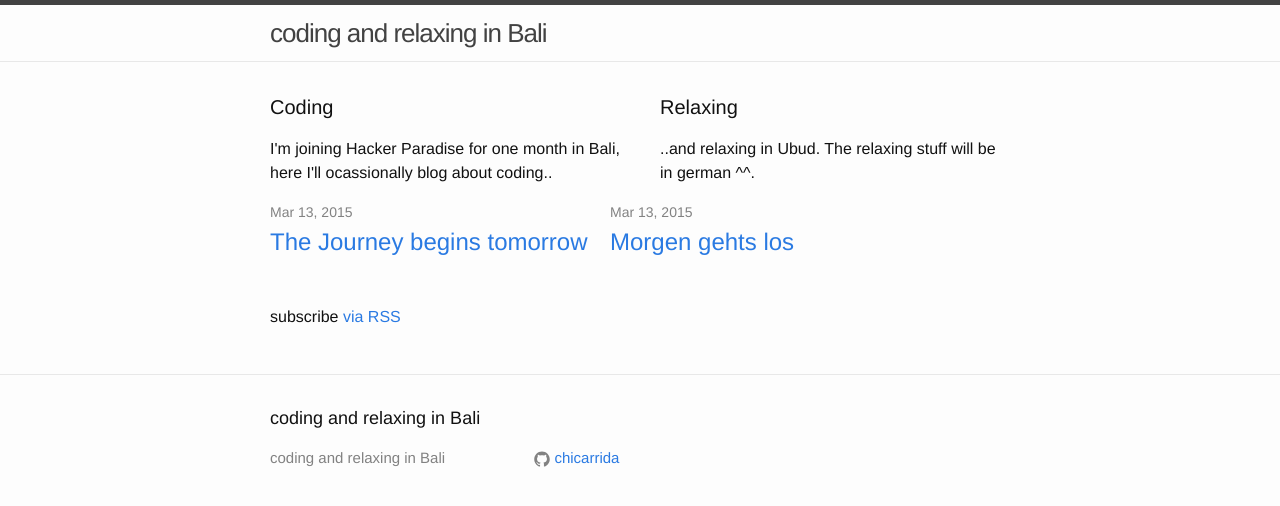
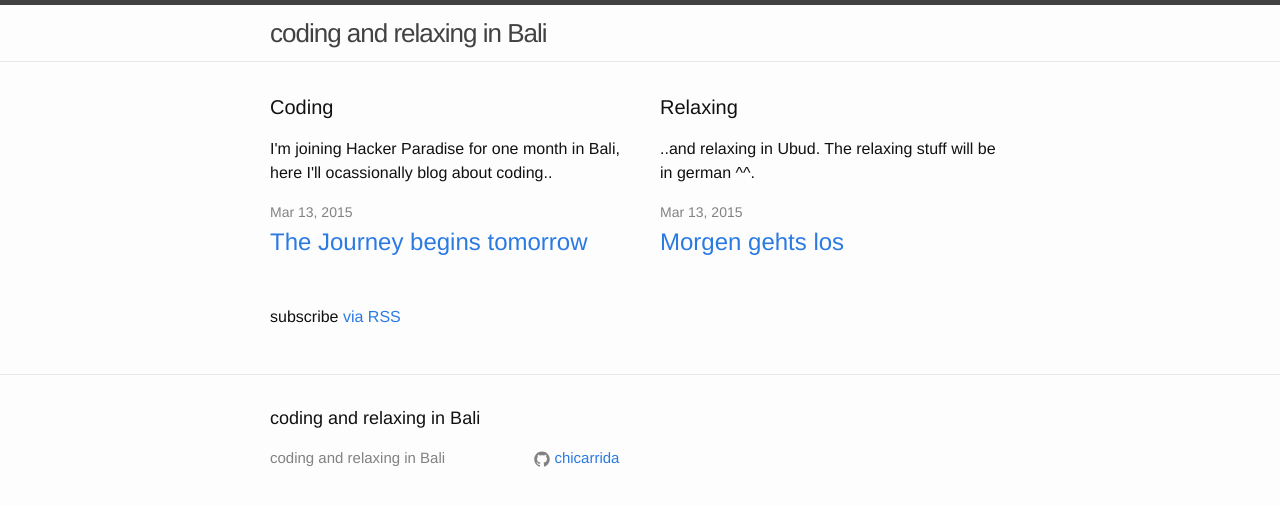
Before and after one commit to chicarrida/chicarrida.github.io, a Jekyll site: the page built from index.html, in a window 1280 px wide. Shown: the top 506 px of the page. Built offline with Jekyll 4.4.1, drawn with Linux system fonts in a browser that asks for light colours.

Commit message:
width adjusted

```diff
--- a/_sass/_layout.scss
+++ b/_sass/_layout.scss
@@ -181,7 +181,7 @@
 }
 .post-list {
     float: left;
-    width: 400px;
+    width: 350px;
     margin-left: 0;
     list-style: none;
 
@@ -192,7 +192,7 @@
 
 .rlx-post-list {
     float: right;
-    width: 400px;
+    width: 350px;
     margin-left: 0;
     list-style: none;
 
```
Also changed, not shown: 2 other files.
